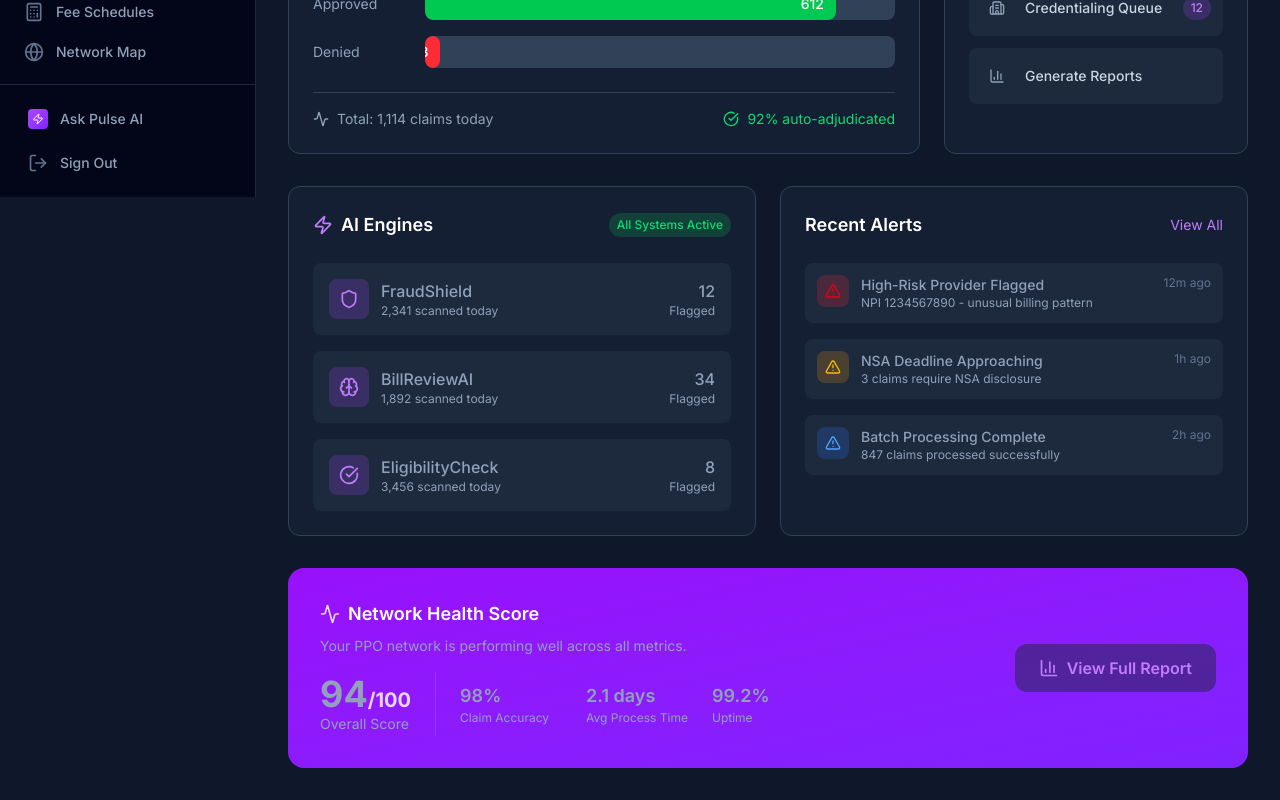
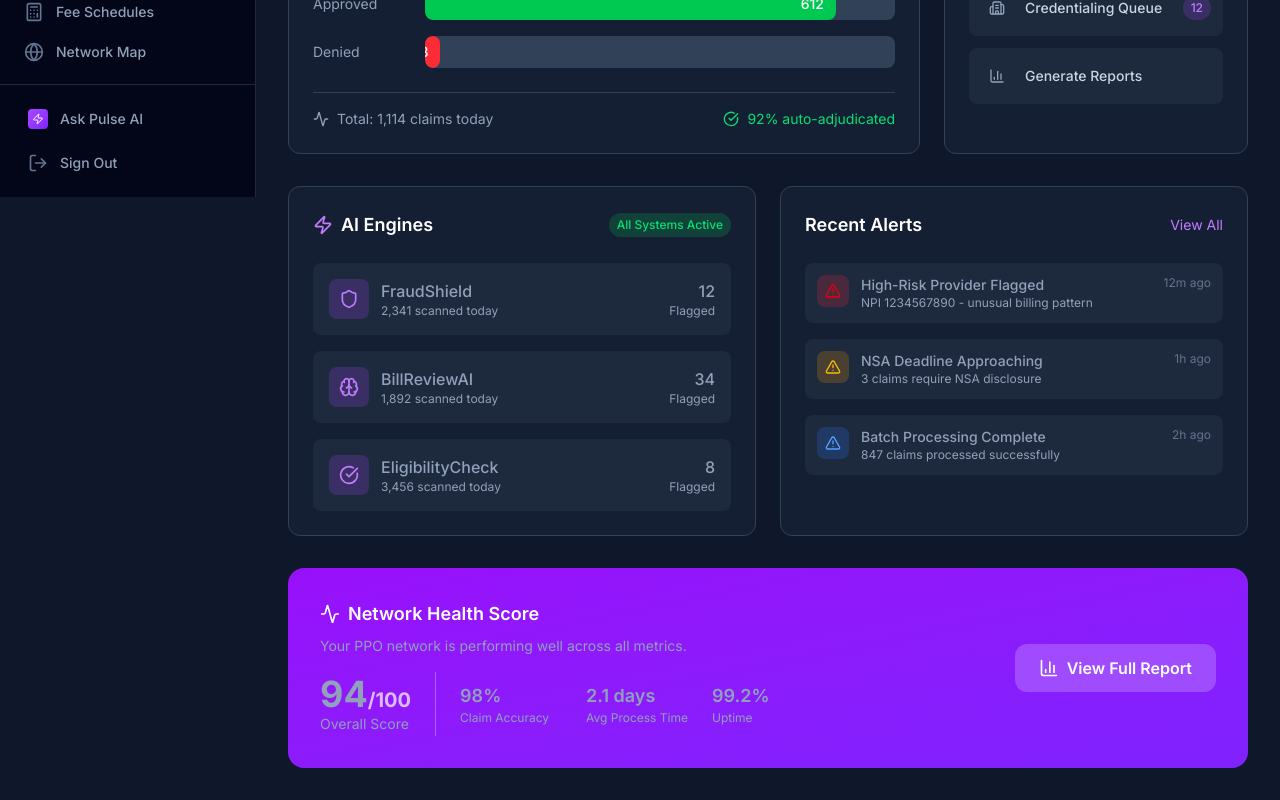
Before and after one commit to CoHoast/clarity-health-network, a Next.js app: page /admin in a window 1280 px wide. Shown: the part 603-1403 px from the top of the page. Built offline with nearby package versions, Linux system fonts and the light colour scheme.

Commit message:
Fix Network Health Score text visibility in light mode

```diff
--- a/app/admin/page.tsx
+++ b/app/admin/page.tsx
@@ -256,41 +256,41 @@ export default function AdminDashboard() {
       </div>
 
       {/* Network Health */}
-      <div className="bg-gradient-to-br from-purple-600 to-violet-600 rounded-2xl p-6 lg:p-8 text-white">
+      <div className="bg-gradient-to-br from-purple-600 to-violet-600 rounded-2xl p-6 lg:p-8">
         <div className="flex flex-col lg:flex-row lg:items-center justify-between gap-6">
           <div>
             <div className="flex items-center gap-2 mb-2">
-              <Activity className="w-5 h-5 text-purple-200" />
-              <h3 className="text-lg font-semibold">Network Health Score</h3>
+              <Activity className="w-5 h-5 text-white" />
+              <h3 className="text-lg font-semibold text-white">Network Health Score</h3>
             </div>
-            <p className="text-purple-200 text-sm mb-4">
+            <p className="text-white/80 text-sm mb-4">
               Your PPO network is performing well across all metrics.
             </p>
             <div className="flex items-center gap-6">
               <div>
-                <p className="text-4xl font-bold">94<span className="text-xl text-purple-200">/100</span></p>
-                <p className="text-sm text-purple-200">Overall Score</p>
+                <p className="text-4xl font-bold text-white">94<span className="text-xl text-white/70">/100</span></p>
+                <p className="text-sm text-white/80">Overall Score</p>
               </div>
-              <div className="h-16 w-px bg-purple-400/30" />
+              <div className="h-16 w-px bg-white/30" />
               <div className="grid grid-cols-3 gap-6">
                 <div>
-                  <p className="text-lg font-semibold">98%</p>
-                  <p className="text-xs text-purple-200">Claim Accuracy</p>
+                  <p className="text-lg font-semibold text-white">98%</p>
+                  <p className="text-xs text-white/80">Claim Accuracy</p>
                 </div>
                 <div>
-                  <p className="text-lg font-semibold">2.1 days</p>
-                  <p className="text-xs text-purple-200">Avg Process Time</p>
+                  <p className="text-lg font-semibold text-white">2.1 days</p>
+                  <p className="text-xs text-white/80">Avg Process Time</p>
                 </div>
                 <div>
-                  <p className="text-lg font-semibold">99.2%</p>
-                  <p className="text-xs text-purple-200">Uptime</p>
+                  <p className="text-lg font-semibold text-white">99.2%</p>
+                  <p className="text-xs text-white/80">Uptime</p>
                 </div>
               </div>
             </div>
           </div>
           <Link
             href="/admin/reports"
-            className="inline-flex items-center gap-2 px-6 py-3 bg-slate-800/50 text-purple-400 font-semibold rounded-xl hover:bg-slate-700 transition-colors shrink-0"
+            className="inline-flex items-center gap-2 px-6 py-3 bg-white/20 text-white font-semibold rounded-xl hover:bg-white/30 transition-colors shrink-0"
           >
             <BarChart3 className="w-5 h-5" />
             View Full Report
```
